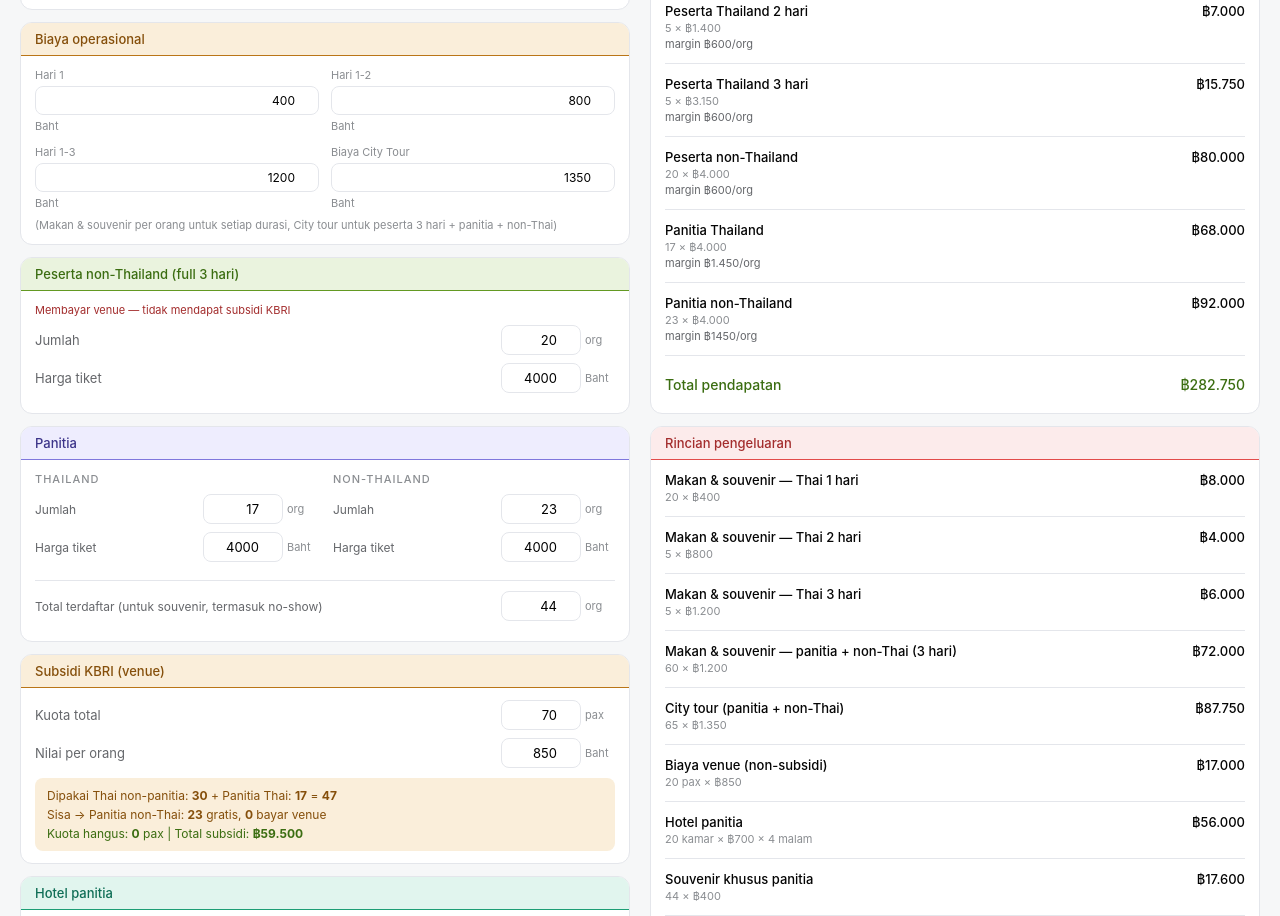
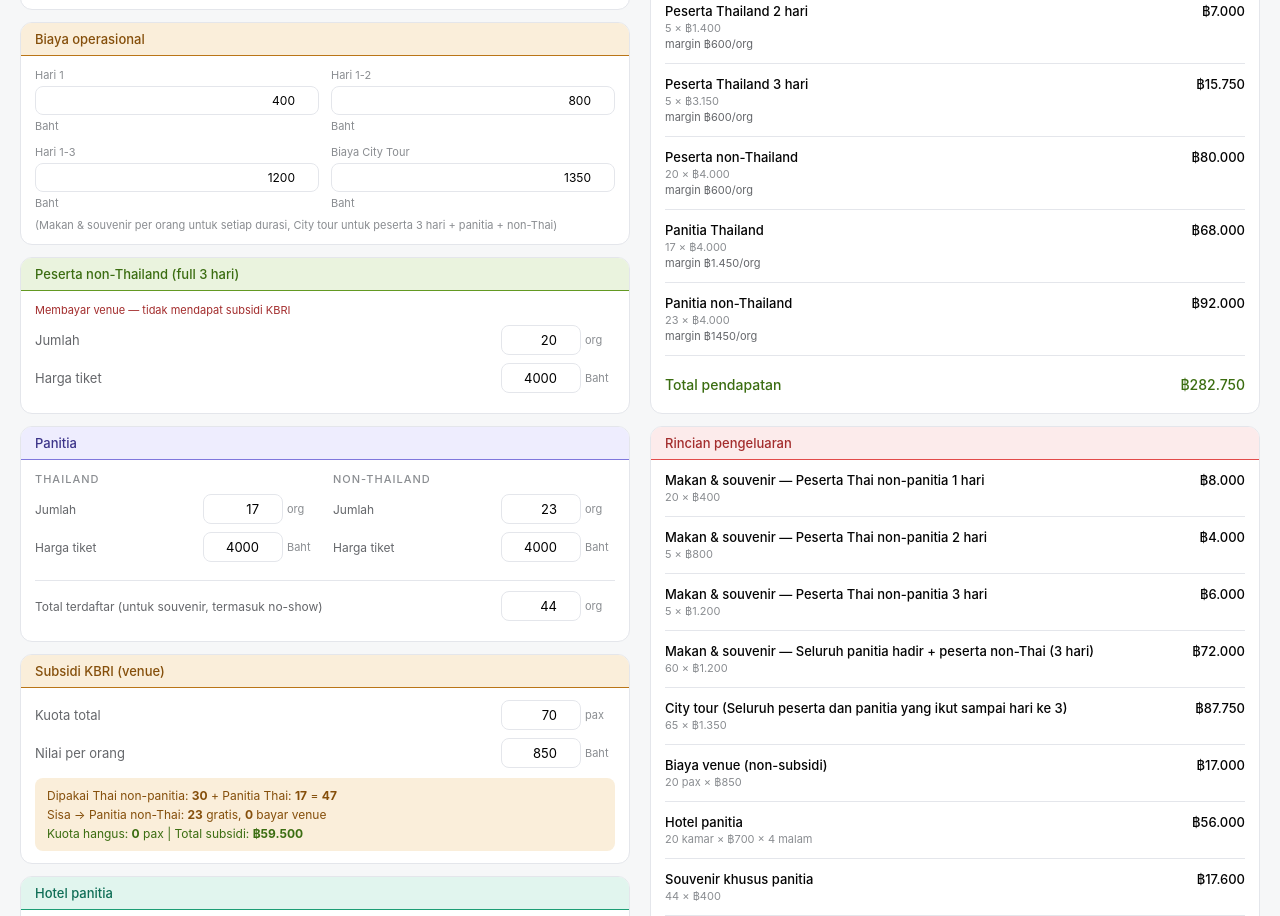
Before and after one commit to hanssantoso24/CalculatorSimposium, a website: page index.html in a window 1280 px wide. Shown: the part 266-1182 px from the top of the page. Drawn offline with nearby package versions, Linux system fonts and the light colour scheme.

Commit message:
Update index.html

```diff
--- a/index.html
+++ b/index.html
@@ -253,11 +253,11 @@
             ),
             h(Section, { title: "Rincian pengeluaran", accent: "red" },
               [
-                { label: "Makan & souvenir — Thai 1 hari", calc: `${t1n} × ฿${formatCurrency(t1c)}`, value: c.opsMT1 },
-                { label: "Makan & souvenir — Thai 2 hari", calc: `${t2n} × ฿${formatCurrency(t2c)}`, value: c.opsMT2 },
-                { label: "Makan & souvenir — Thai 3 hari", calc: `${t3n} × ฿${formatCurrency(t3c)}`, value: c.opsMT3 },
-                { label: "Makan & souvenir — panitia + non-Thai (3 hari)", calc: `${c.pTotal + yn} × ฿${formatCurrency(t3c)}`, value: c.opsMFull },
-                { label: "City tour (panitia + non-Thai)", calc: `${t3n + c.pTotal + yn} × ฿${formatCurrency(cityTour)}`, value: c.opsCT },
+                { label: "Makan & souvenir — Peserta Thai non-panitia 1 hari", calc: `${t1n} × ฿${formatCurrency(t1c)}`, value: c.opsMT1 },
+                { label: "Makan & souvenir — Peserta Thai non-panitia 2 hari", calc: `${t2n} × ฿${formatCurrency(t2c)}`, value: c.opsMT2 },
+                { label: "Makan & souvenir — Peserta Thai non-panitia 3 hari", calc: `${t3n} × ฿${formatCurrency(t3c)}`, value: c.opsMT3 },
+                { label: "Makan & souvenir — Seluruh panitia hadir + peserta non-Thai (3 hari)", calc: `${c.pTotal + yn} × ฿${formatCurrency(t3c)}`, value: c.opsMFull },
+                { label: "City tour (Seluruh peserta dan panitia yang ikut sampai hari ke 3)", calc: `${t3n + c.pTotal + yn} × ฿${formatCurrency(cityTour)}`, value: c.opsCT },
                 { label: "Biaya venue (non-subsidi)", calc: `${c.venuePayers} pax × ฿${formatCurrency(kbriV)}`, value: c.biayaVenue },
                 { label: "Hotel panitia", calc: `${c.rooms} kamar × ฿${formatCurrency(hotelPPN)} × ${hotelN} malam`, value: c.hotelCost },
                 { label: "Souvenir khusus panitia", calc: `${souvN} × ฿${formatCurrency(souvP)}`, value: c.souvCost },
```
